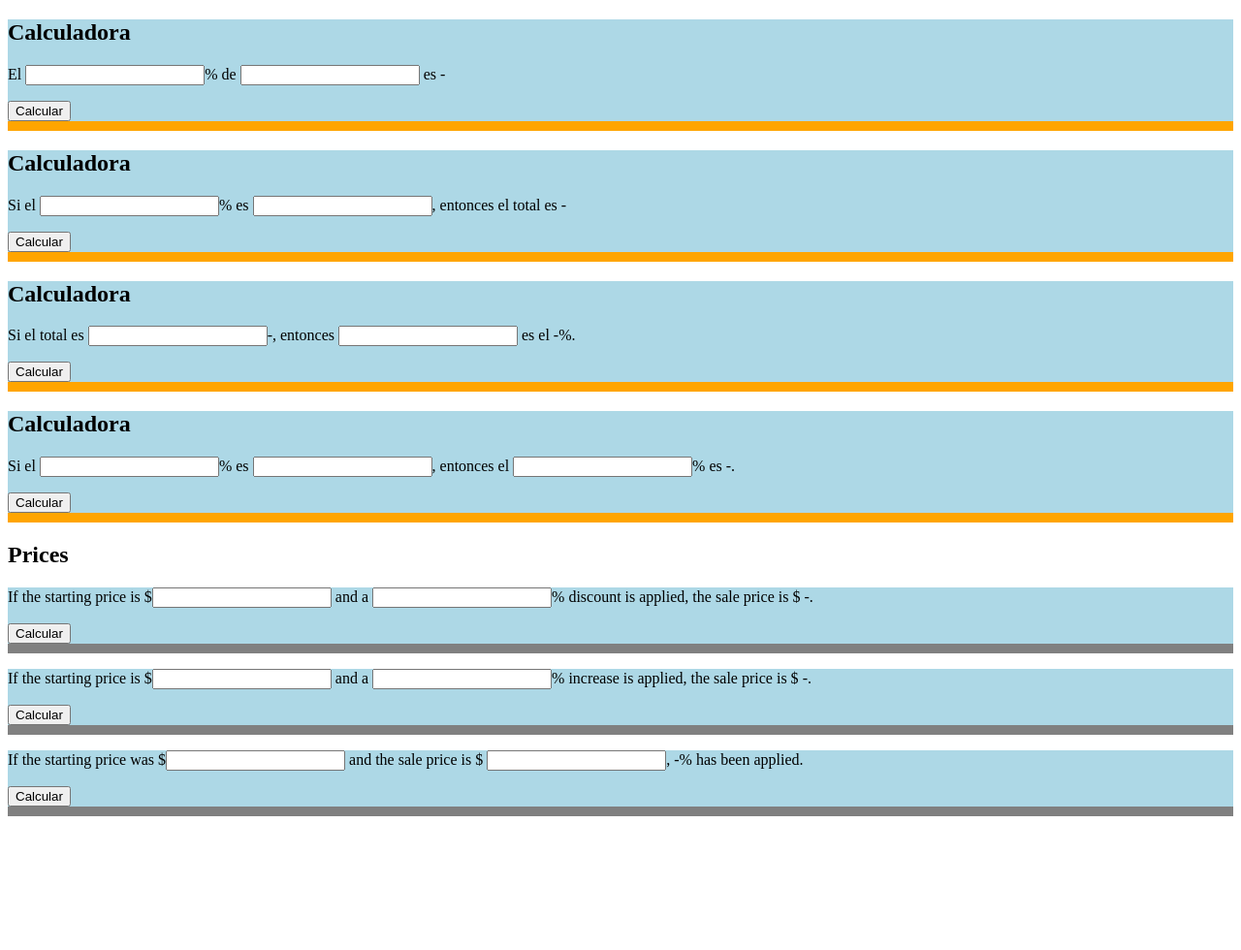
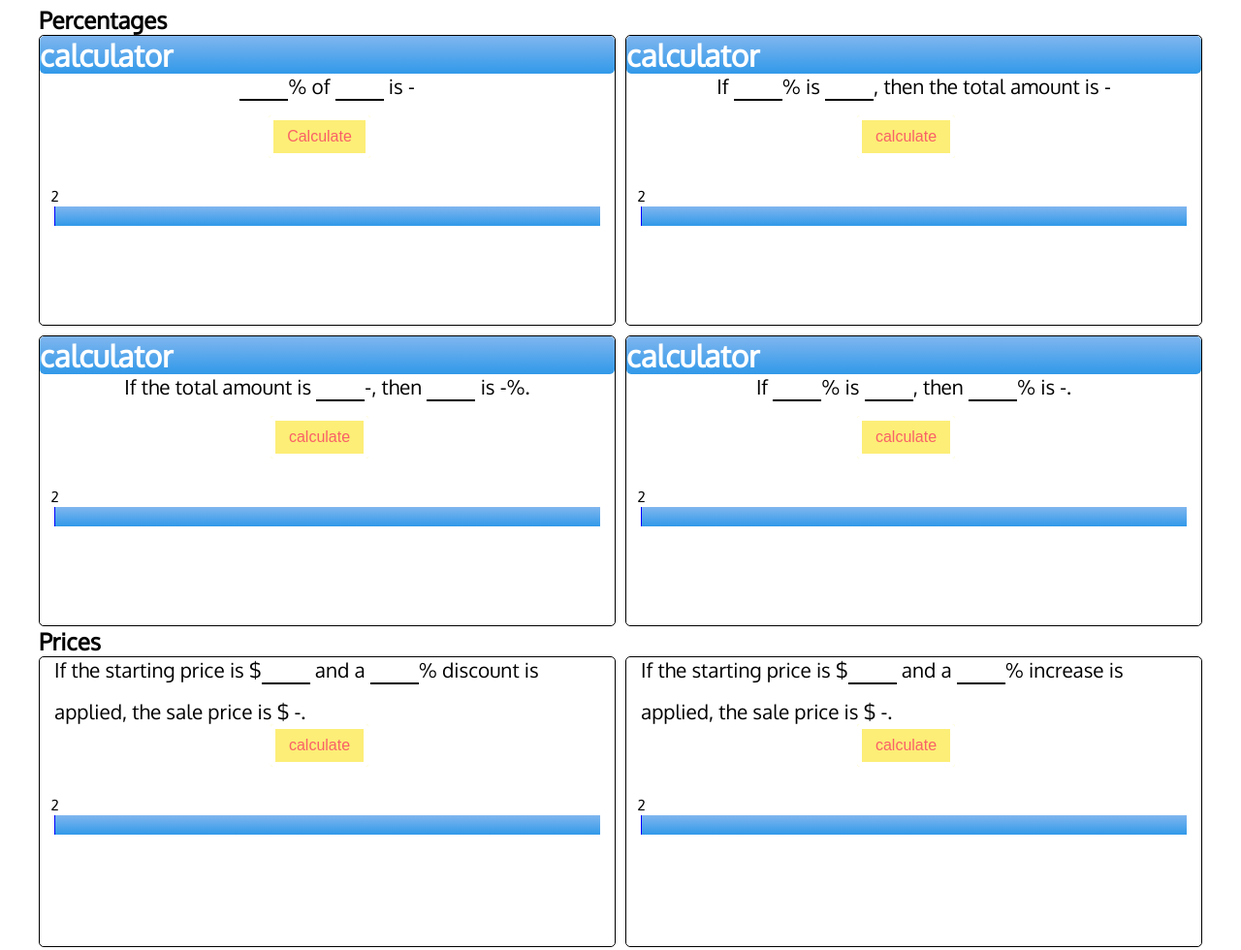
Before and after one commit to SebasGrammar/percentage-calculator, a plain HTML site: page index.html in a window 1280 px wide. Shown: the top 980 px of the page at 97% size. Before the commit the page ends 850 px from the top, so only its background shows below. Drawn offline with Linux system fonts and the light colour scheme.

Commit message:
trying styles

```diff
--- a/index.html
+++ b/index.html
@@ -10,20 +10,31 @@
 
 <body>
 
-    <div class="calculator" id="calculator-1">
-        <h2 class="header">Calculadora</h2>
 
 
+    <div class="container">
+        <h2>Percentages</h2>
+
+
+
+        <div class="calculators">
+            <div class="calculator" id="calculator-1">
+                <h2 class="header">calculator</h2>
+
+
+                <div class="content">
                     <p class="calculation">
-            El <input type="text" class="percent">% de <input type="text" class="base"> es <span class="amount">-</span>
+                        <input type="text" class="percent">% of <input type="text" class="base"> is <span
+                            class="amount">-</span>
                     </p>
-        <button type="submit">Calcular</button>
+                    <button type="submit">Calculate</button>
 
 
                     <div class="bar">
 
                         <div class="progress" id="progress-1" data-sizing="%" data-name="progress-1">
-
+                            <div class="limit"></div>
+                        </div>
                     </div>
                 </div>
 
@@ -31,20 +42,22 @@
 
 
             <div class="calculator" id="calculator-2">
-        <h2 class="header">Calculadora</h2>
+                <h2 class="header">calculator</h2>
 
 
+                <div class="content">
                     <p class="calculation">
-            Si el <input type="text" class="percent">% es <input type="text" class="amount">, entonces el total es <span
-                class="base">-</span>
+                        If <input type="text" class="percent">% is <input type="text" class="amount">, then the total
+                        amount is <span class="base">-</span>
                     </p>
-        <button type="submit">Calcular</button>
+                    <button type="submit">calculate</button>
 
 
                     <div class="bar">
 
                         <div class="progress" id="progress-2" data-sizing="%" data-name="progress-2">
-
+                            <div class="limit"></div>
+                        </div>
                     </div>
                 </div>
 
@@ -52,99 +65,119 @@
 
 
             <div class="calculator" id="calculator-3">
-        <h2 class="header">Calculadora</h2>
+                <h2 class="header">calculator</h2>
 
 
+                <div class="content">
                     <p class="calculation">
-            Si el total es <input class="base">-, entonces <input type="text" class="amount"> es el <span type="text"
-                class="percent">-</span>%.
+                        If the total amount is <input class="base">-, then <input type="text" class="amount"> is <span
+                            type="text" class="percent">-</span>%.
                     </p>
-        <button type="submit">Calcular</button>
+                    <button type="submit">calculate</button>
 
 
                     <div class="bar">
 
                         <div class="progress" id="progress-3" data-sizing="%" data-name="progress-3">
-
+                            <div class="limit"></div>
+                        </div>
                     </div>
                 </div>
 
             </div>
 
             <div class="calculator" id="calculator-4">
-        <h2 class="header">Calculadora</h2>
+                <h2 class="header">calculator</h2>
 
 
+                <div class="content">
                     <p class="calculation">
-            Si el <input type="text" class="percent-1">% es <input type="text" class="amount-1">, entonces el <input
-                type="text" class="percent-2">% es <span class="amount-2">-</span>.
+                        If <input type="text" class="percent-1">% is <input type="text" class="amount-1">, then
+                        <input type="text" class="percent-2">% is <span class="amount-2">-</span>.
                     </p>
-        <button type="submit">Calcular</button>
+                    <button type="submit">calculate</button>
 
 
                     <div class="bar">
 
                         <div class="progress" id="progress-4" data-sizing="%" data-name="progress-4">
-
+                            <div class="limit"></div>
+                        </div>
                     </div>
                 </div>
 
             </div>
 
+        </div>
 
         <h2>Prices</h2>
 
+
+
+        <div class="calculators">
             <div class="calculator" id="calculator-5">
+
+
+                <div class="content">
                     <p>
                         If the starting price is $<input type="text" class="starting-price"> and a <input type="text"
                             class="discount">% discount is applied, the sale price is $ <span class="sale-price">-</span>.
                     </p>
 
-        <button type="submit">Calcular</button>
+                    <button type="submit">calculate</button>
 
 
                     <div class="bar">
 
                         <div class="progress" id="progress-5" data-sizing="%" data-name="progress-5">
+                            <div class="limit"></div>
+                        </div>
+                    </div>
+                </div>
+            </div>
 
+            <div class="calculator" id="calculator-6">
+                <div class="content">
+                    <p>
+                        If the starting price is $<input type="text" class="starting-price"> and a <input type="text"
+                            class="increase">% increase is applied, the sale price is $ <span class="sale-price">-</span>.
+                    </p>
+
+                    <button type="submit">calculate</button>
+
+
+                    <div class="bar">
+
+                        <div class="progress" id="progress-6" data-sizing="%" data-name="progress-6">
+                            <div class="limit"></div>
+                        </div>
+                    </div>
+                </div>
+            </div>
+
+            <div class="calculator" id="calculator-7">
+                <div class="content">
+                    <p>
+
+                        If the starting price was $<input type="number" class="starting-price"> and the sale price is $
+                        <input type="number" class="sale-price">, <span class="percent">-</span>% has been applied.
+
+                    </p>
+
+                    <button type="submit">calculate</button>
+
+
+                    <div class="bar">
+
+                        <div class="progress" id="progress-7" data-sizing="%" data-name="progress-7">
+                            <div class="limit"></div>
+                        </div>
+                    </div>
                 </div>
             </div>
         </div>
 
 
-    <div class="calculator" id="calculator-6">
-        <p>
-            If the starting price is $<input type="text" class="starting-price"> and a <input type="text"
-                class="increase">% increase is applied, the sale price is $ <span class="sale-price">-</span>.
-        </p>
-
-        <button type="submit">Calcular</button>
-
-
-        <div class="bar">
-
-            <div class="progress" id="progress-6" data-sizing="%" data-name="progress-6">
-
-            </div>
-        </div>
-    </div>
-
-    <div class="calculator" id="calculator-7">
-        <p>
-
-            If the starting price was $<input type="number" class="starting-price"> and the sale price is $ <input type="number" class="sale-price">, <span class="percent">-</span>% has been applied.
-
-        </p>
-
-        <button type="submit">Calcular</button>
-
-
-        <div class="bar">
-
-            <div class="progress" id="progress-6" data-sizing="%" data-name="progress-6">
-
-            </div>
-        </div>
     </div>
 
     <script type="module" src="main.js"></script>
--- a/src/js/calculator4.js
+++ b/src/js/calculator4.js
@@ -8,6 +8,8 @@ const amount2 = calculator.querySelector(".amount-2"),
 
 const bar = calculator.querySelector(".bar");
 const progress = bar.querySelector(".progress");
+
+const submitButton = calculator.querySelector("button");
 
 function update() {
 
@@ -21,6 +23,10 @@ function update() {
     console.log("L")
 }
 
+// export function main() {
+//     percent2.addEventListener("input", update.bind(progress))
+// }
+
 export function main() {
-    percent2.addEventListener("input", update.bind(progress))
+    submitButton.addEventListener("click", update.bind(progress))
 }
--- a/src/js/price2.js
+++ b/src/js/price2.js
@@ -6,6 +6,8 @@ const startingPrice = calculator.querySelector(".starting-price"),
 
 const bar = calculator.querySelector(".bar");
 const progress = bar.querySelector(".progress");
+
+const submitButton = calculator.querySelector("button");
 
 function update() {
 
@@ -19,6 +21,10 @@ function update() {
     console.log("L")
 }
 
+// export function main() {
+//     startingPrice.addEventListener("input", update.bind(progress))
+// }
+
 export function main() {
-    startingPrice.addEventListener("input", update.bind(progress))
+    submitButton.addEventListener("click", update.bind(progress))
 }
--- a/style.css
+++ b/style.css
@@ -1,42 +1,152 @@
+@import url('https://fonts.googleapis.com/css2?family=Oxygen&display=swap');
 :root {
     /* --progress: 0%; */
-
     --progress-1: 0%;
     --progress-2: 0%;
     --progress-3: 0%;
     --progress-4: 0%;
+    --progress-5: 0%;
+    --progress-6: 0%;
+    --progress-7: 0%;
+}
+
+* {
+    padding: 0;
+    margin: 0;
+    box-sizing: border-box;
 }
 
 body {
     background: ;
+    font-family: 'Oxygen', sans-serif;
+}
+
+.container {
+    padding: 5px 40px;
+}
+
+.calculators {
+    display: grid;
+    grid-gap: 10px;
+    grid-template-columns: repeat(2, 1fr);
+    /* grid-template-rows: repeat(5, 300px); */
+    grid-auto-rows: 300px;
 }
 
 .calculator {
-    background: lightblue;
+    position: relative;
+    background: ;
+    font-size: 1.3rem;
+    border-radius: 5px;
+    border: 1px solid black;
 }
 
+.header {
+    /* position: absolute;
+    top: 0;
+    left: 0;
+    width: 100%; */
+    color: #FFF;
+    background: rgb(49, 153, 233);
+    background: linear-gradient(0deg, rgba(49, 153, 233, 1) 0%, rgba(128, 182, 239, 1) 100%);
+    color: ;
+    border-radius: 5px;
+}
+
+.content {
+    display: flex;
+    flex-direction: column;
+    /* justify-content: center; */
+    align-items: center;
+    padding: 0 15px;
+}
+
+input {
+    /* TOO MUCH REPETITION HERE*/
+    font-family: 'Oxygen', sans-serif;
+    font-size: 1.3rem;
+    text-align: center;
+    border: none;
+    background: inherit;
+    border-bottom: 2px solid #000;
+    width: 50px;
+    margin-bottom: 15px;
+}
+
+input:focus {
+    outline: none;
+}
+
+/* BUTTON */
+
+button {
+    padding: .8rem 1.2rem;
+    color: #F96167;
+    font-weight: 500;
+    font-size: 16px;
+    transition: all 0.3s ease-in-out;
+    box-shadow: inset 0 0 0 5px #FFF;
+    margin-right: 1em;
+}
+
+button {
+    background: #FCEE77;
+    /* border: 1px solid red; */
+    border: none;
+    border-radius: 3px;
+}
+
+button:hover {
+    text-decoration: underline;
+    background: #f7efa9;
+    box-shadow: inset 0 0 0 8px #FFF;
+}
+
+button:active {
+    background: var(--button-active);
+}
+
+button:visited {
+    background: var(--button-visited);
+}
 
 /*******/
 
 .bar {
-
     width: 100%;
-    height: 10px;
-
-    background: orange;
-
+    height: 20px;
+    margin-top: 50px;
+    background: rgb(49, 153, 233);
+    background: linear-gradient(0deg, rgba(49, 153, 233, 1) 0%, rgba(128, 182, 239, 1) 100%);
 }
 
 .progress {
-
+    position: relative;
     /* width: 1%; */
     /* width: var(--progress); */
+    display: flex;
+    align-items: center;
     height: 100%;
+    background: #0051B6;
+    transition: width 2s;
+}
 
-    background: gray;
+.limit {
+    position: absolute;
+    right: -1px;
+    display: flex;
+    justify-content: center;
+    width: 1px;
+    height: 100%;
+    background: blue;
+}
 
-    transition: width 2s;
-
+.limit:before {
+    content: "2";
+    position: absolute;
+    top: -20px;
+    background: ;
+    font-size: 15px;
 }
 
 #progress-1 {
@@ -54,3 +164,15 @@ body {
 #progress-4 {
     width: var(--progress-4)
 }
+
+#progress-5 {
+    width: var(--progress-5)
+}
+
+#progress-6 {
+    width: var(--progress-6)
+}
+
+#progress-7 {
+    width: var(--progress-7)
+}
```
Also changed, not shown: src/js/calculator1.js (+7 -1 lines), src/js/calculator2.js (+7 -1 lines), src/js/calculator3.js (+7 -1 lines), src/js/price1.js (+13 -4 lines), src/js/price3.js (+7 -1 lines). Lines whose indentation alone changed are shown as unchanged.
